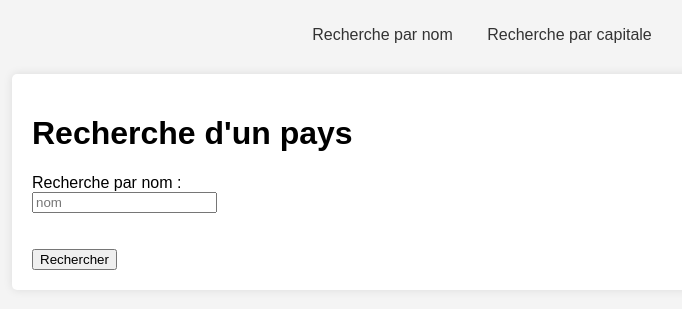
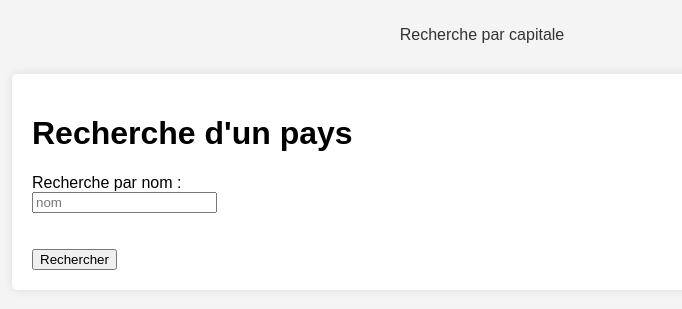
Before and after one commit to ophechk/paysASEv2, a PHP site: page /?action=recherche&critere=nom in a window 1280 px wide. Shown: the part 41-350 px from the top of the page, without its empty margins (158-840 px from the left). Run offline with PHP 8.4, Linux system fonts and the light colour scheme; data comes from the database, SQL or seed files in the repository.

```diff
--- a/controleur/recherchePays.php
+++ b/controleur/recherchePays.php
@@ -7,7 +7,6 @@ include_once "$racine/modele/bd.photo.inc.php";
 
 // creation du menu burger
 $menuNav = array();
-$menuNav[] = array("url" => "./?action=recherche&critere=nom", "label" => "Recherche par nom");
 $menuNav[] = array("url" => "./?action=recherche&critere=capital", "label" => "Recherche par capitale");
 
 // critere de recherche par defaut
```
Also changed, not shown: images/favoris.jpg (added), images/nonFavoris.jpg (added).
